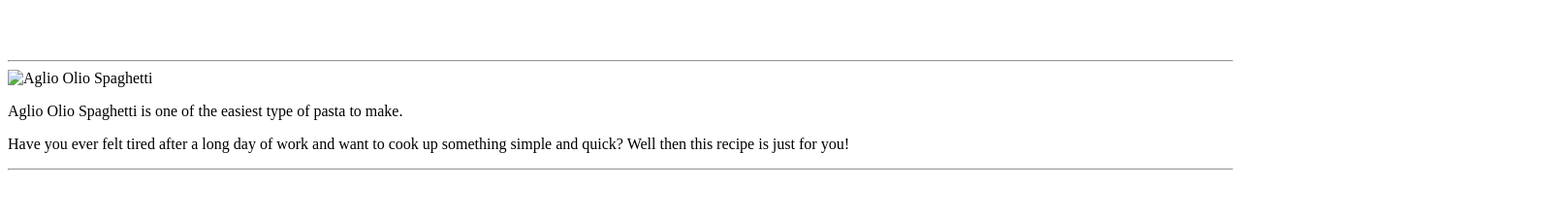
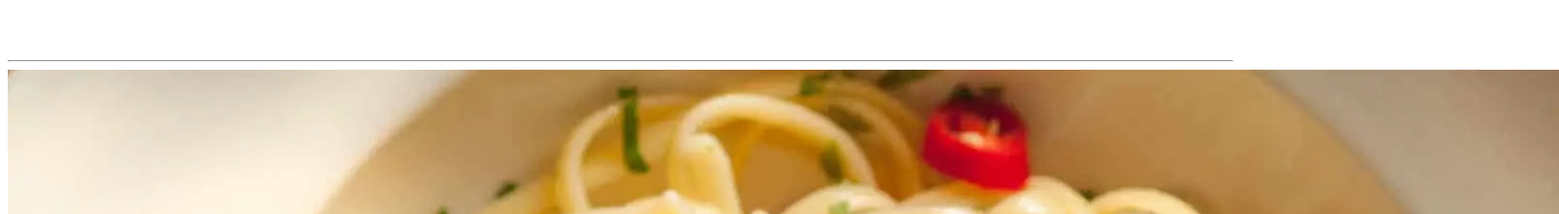
Before and after one commit to Pofrzyzz/FED-IT01-Haziq, a plain HTML site: page Week01/Aglio-Olio Haziq.html in a window 1280 px wide. Shown: the part 237-458 px from the top of the page at 97% size, 1608 px wide, since content can reach past the window. Drawn offline with Linux system fonts and the light colour scheme; files that its build step writes are made by us from their sources.

Commit message:
Updates for QOL

```diff
--- a/Week1/Aglio-Olio Haziq.html
+++ b/Week01/Aglio-Olio Haziq.html
@@ -20,7 +20,7 @@
     <h1 style="font-size: 120px">Aglio Olio Spaghetti</h1>
     <hr />
     <img
-      src="C:\Users\haziq\Downloads\aglio_2a.webp"
+      src="Media/aglio_2a.webp"
       alt="Aglio Olio Spaghetti"
     />
     <p>Aglio Olio Spaghetti is one of the easiest type of pasta to make.</p>
```
Also changed, not shown: Week01/Media/aglio_2a.webp (added), Week02/CA1.html (renamed from Week2/CA1.html), Week02/CA2.html (renamed from Week2/CA2.html), Week02/CA3.html (renamed from Week2/CA3.html), Week02/CA4.html (renamed from Week2/CA4.html), Week03/wk03-flex/index.html (renamed from Week3/wk03-flex/index.html), Week03/wk03-flex/style.css (renamed from Week3/wk03-flex/style.css), Week03/wk03-forms/index.html (renamed from Week3/wk03-forms/index.html), Week03/wk03-forms/stylesheet.css (renamed from Week3/wk03-forms/stylesheet.css), Week04/wk04-ca-split-flex/index.html (renamed from Week4/wk04-ca-split-flex/index.html), Week04/wk04-responsive-images/index.html (renamed from Week4/wk04-responsive-images/index.html), Week09/Media/Coco.jpg (renamed from Week9/Media/Coco.jpg), Week09/Media/Kimi.jpg (renamed from Week9/Media/Kimi.jpg), Week09/Media/Mueeza.jpg (renamed from Week9/Media/Mueeza.jpg), 2 more files, 1 other file.
